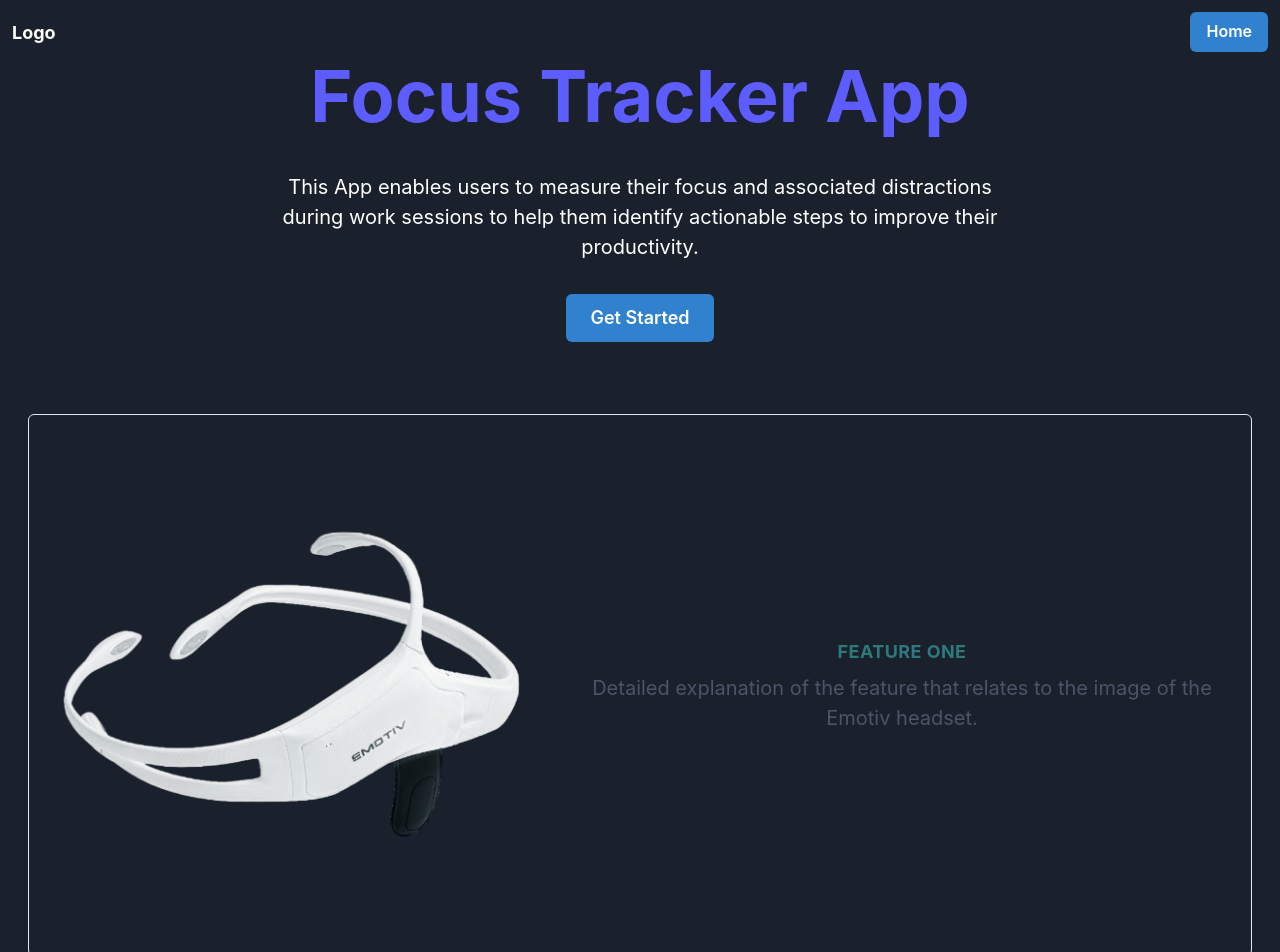
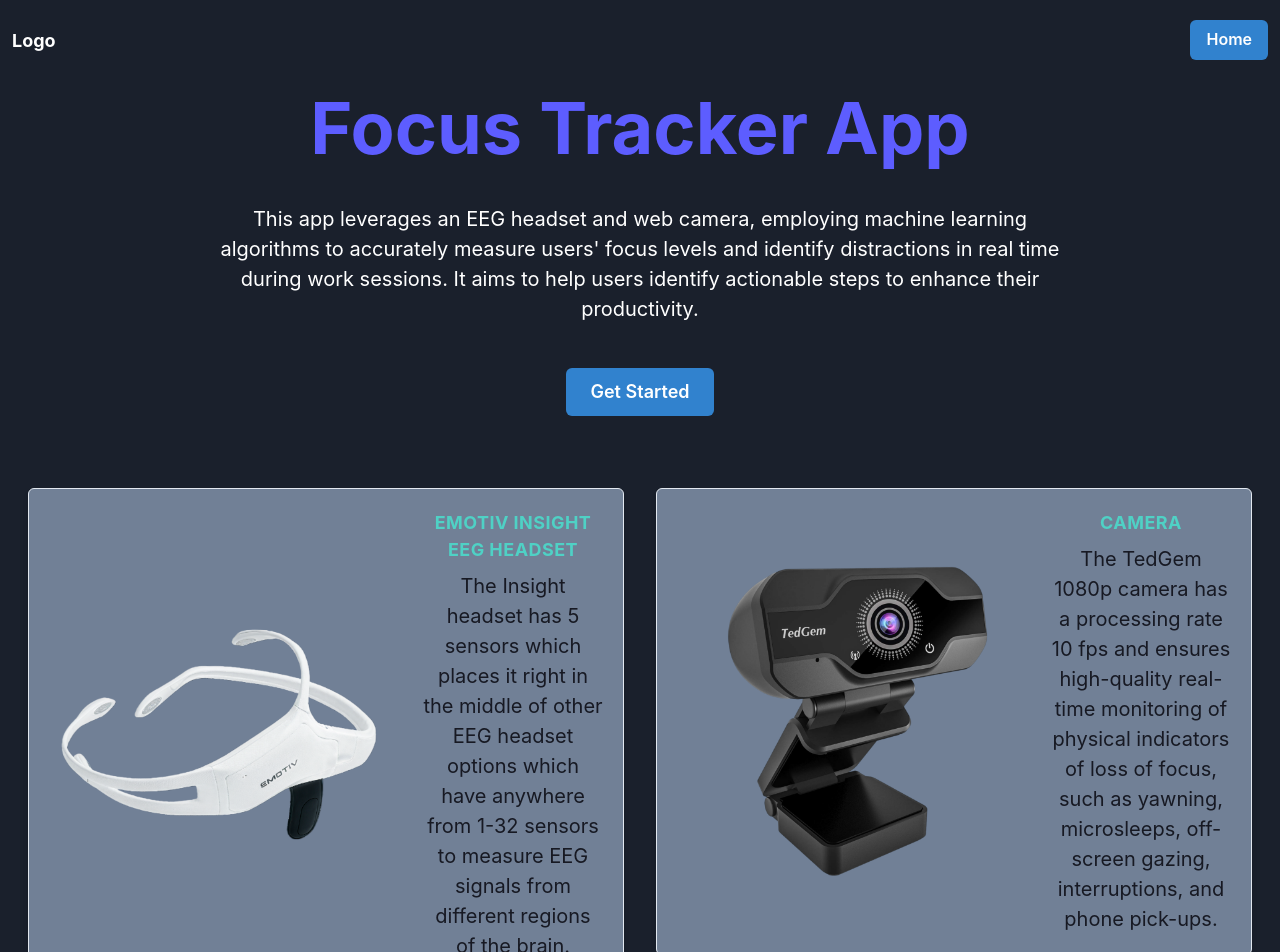
Before and after one commit to karenjennyli/focus-tracker, a React (Create React App) app in the folder django-focus-tracker-react/frontend/: page / in a window 1280 px wide. Shown: the top 952 px of the page. Built offline with nearby package versions, Linux system fonts and the light colour scheme.

Commit message:
Added picture of camera to homepage and adjusted presentation of page. Need to adjust the descriptions for the camera and headset.

```diff
--- a/django-focus-tracker-react/frontend/src/App.js
+++ b/django-focus-tracker-react/frontend/src/App.js
@@ -5,6 +5,7 @@
 import CalibrationPage from './CalibrationPage';
 import SessionSummary from './SessionSummary';
 import emotiveHeadset from './emotiveHeadset.png'
+import camera from './camera2.png'
 
 // function App() {
 //   return (
@@ -63,7 +64,7 @@
               width="full"
               align="center"
               justifyContent="space-between"
-              pt={3} // reduce top padding
+              pt={5} // reduce top padding
               pb={2} // reduce bottom padding
             >
               <Text fontSize="lg" fontWeight="bold" color="white">
@@ -92,58 +93,72 @@
   return (
     <VStack spacing={8}>
       <VStack spacing={8}>
-          <Heading as="h1" size="4xl" fontWeight="bold" color="brand.blue" mt={0} mb={2}>
+          <Heading as="h1" size="4xl" fontWeight="bold" color="brand.blue" mt={6} mb={2}>
             Focus Tracker App
           </Heading>
-          <Text maxW="46rem">
-            This App enables users to measure their focus and associated distractions during work sessions to help them identify actionable steps to improve their productivity.
+          <Text maxW="54rem">
+            This app leverages an EEG headset and web camera, employing machine learning algorithms to accurately measure users' focus levels and identify distractions in real time during work sessions. It aims to help users identify actionable steps to enhance their productivity.
           </Text>
-          <Button size="lg" colorScheme="blue" onClick={() => navigate('/calibration-page')}>
+          <Button mt={3} size="lg" colorScheme="blue" onClick={() => navigate('/calibration-page')}>
             Get Started
           </Button>
       </VStack>
       {/* Features Section */}
-      <Container maxW="container.xl" pt={10}>
-        <Box p={5} shadow="md" borderWidth="1px" borderRadius="md" overflow="hidden">
+      <Flex direction={{ base: "column", lg: "row" }} justify="space-between" pt={10}>
+        <Container maxW="container.xl">
+          <Box p={5} shadow="md" borderWidth="1px" borderRadius="md" overflow="hidden" bg="gray.500">
             <Flex align="center" justify="center" direction={{ base: "column", md: "row" }}>
               <Box flexShrink={0}>
                 <Image
                   src={emotiveHeadset}
                   alt="Emotiv Headset"
-                boxSize="500px"
+                  boxSize="350px"
                   objectFit="contain"
                   p={2} // Padding to ensure the image doesn't touch the edges of the box
                 />
               </Box>
               <Box ml={{ md: 6 }} mt={{ base: 4, md: 0 }}>
-              <Text fontWeight="bold" textTransform="uppercase" fontSize="lg" letterSpacing="wide" color="teal.600">
-                Feature One
+                <Text fontWeight="bold" textTransform="uppercase" fontSize="lg" letterSpacing="wide" color="teal.300">
+                  Emotiv Insight EEG Headset
                 </Text>
-              <Text mt={2} color="gray.600">
-                Detailed explanation of the feature that relates to the image of the Emotiv headset.
+                <Text mt={2} color="gray.900">
+                  The Insight headset has 5 sensors which places it right in the middle of other EEG headset options which have anywhere from 1-32 sensors to measure EEG signals from different regions of the brain.
                 </Text>
-              {/* Add more descriptive text or buttons as needed */}
+                {/* Add more descriptive text here if needed */}
               </Box>
             </Flex>
           </Box>
         </Container>
-      {
-        /*
-         <Flex direction={{ base: "column", md: "row" }} justify="space-around">
-          <Box p={5} shadow="md" borderWidth="1px">
-            <Heading fontSize="xl">Feature One</Heading>
-            <Text mt={4}>Description for feature one.</Text>
+
+        <Container maxW="container.xl">
+          <Box p={5} shadow="md" borderWidth="1px" borderRadius="md" overflow="hidden" bg="gray.500">
+            <Flex align="center" justify="center" direction={{ base: "column", md: "row" }}>
+              <Box flexShrink={0}>
+                <Image
+                  src={camera}
+                  alt="Camera"
+                  boxSize="350px"
+                  objectFit="contain"
+                  p={2} // Padding to ensure the image doesn't touch the edges of the box
+                />
               </Box>
-          <Box p={5} shadow="md" borderWidth="1px">
-            <Heading fontSize="xl">Feature Two</Heading>
-            <Text mt={4}>Description for feature two.</Text>
+              <Box ml={{ md: 6 }} mt={{ base: 4, md: 0 }}>
+                <Text fontWeight="bold" textTransform="uppercase" fontSize="lg" letterSpacing="wide" color="teal.300">
+                  Camera
+                </Text>
+                <Text mt={2} color="gray.900">
+                  The TedGem 1080p camera has a processing rate 10 fps and ensures high-quality real-time monitoring of physical indicators of loss of focus, such as yawning, microsleeps, off-screen gazing, interruptions, and phone pick-ups.
+                </Text>
+                {/* Add more descriptive text here if needed */}
               </Box>
-        </Flex>*/
-      }
+            </Flex>
+          </Box>
+        </Container>
+      </Flex>
 
       {/* Footer */}
-      <Flex as="footer" width="full" align="center" justifyContent="center" p={4}>
-        <Text>© 2024 Your Company</Text>
+      <Flex as="footer" width="full" align="center" justifyContent="center" p={10}>
+        <Text>© 2024 Focus Tracker App</Text>
       </Flex>
     </VStack>
   );
```
Also changed, not shown: django-focus-tracker-react/frontend/src/camera2.png (added). Lines whose indentation alone changed are shown as unchanged.
